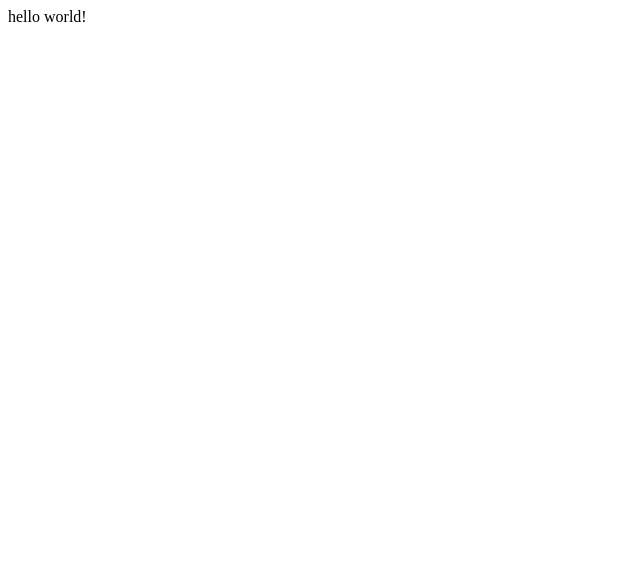
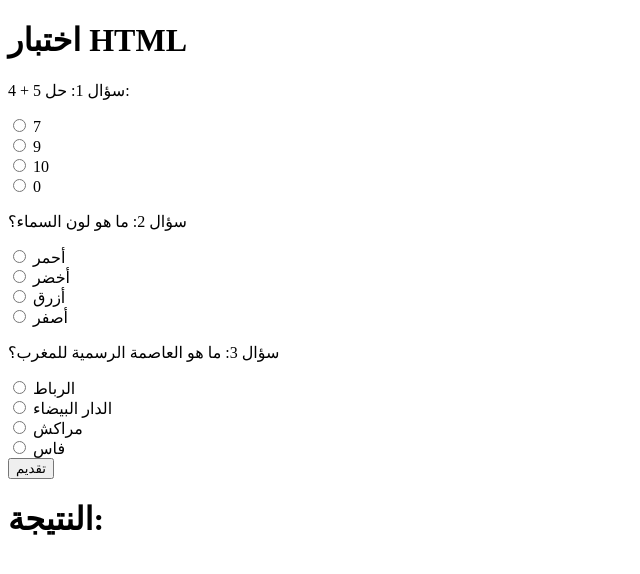
Before and after one commit to Aminwsf/Aminwsf.github.io, a plain HTML site: page index.html in a window 1280 px wide. Shown: the whole page, without its empty margins (0-640 px from the left). Drawn offline with Linux system fonts and the light colour scheme.

Commit message:
Update index.html

```diff
--- a/index.html
+++ b/index.html
@@ -1 +1,64 @@
-hello world!
+<!DOCTYPE html>
+<html>
+<head>
+    <title>اختبار</title>
+    <style>
+        .wrong { color: red; }
+        .correct { color: green; }
+    </style>
+    <script>
+        function checkAnswers(event) {
+            event.preventDefault();
+            var correctAnswers = ["B", "C", "A"];
+            var questions = ["question1", "question2", "question3"];
+            var results = document.getElementById("results");
+            results.innerHTML = "";
+
+            for (var i = 0; i < questions.length; i++) {
+                var radios = document.getElementsByName(questions[i]);
+                var userAnswer;
+                for (var j = 0; j < radios.length; j++) {
+                    radios[j].parentNode.classList.remove("wrong");
+                    radios[j].parentNode.classList.remove("correct");
+                    if (radios[j].checked) {
+                        userAnswer = radios[j].value;
+                        if (userAnswer === correctAnswers[i]) {
+                            radios[j].parentNode.classList.add("correct");
+                            results.innerHTML += "السؤال " + (i + 1) + ": صحيح<br>";
+                        } else {
+                            radios[j].parentNode.classList.add("wrong");
+                            results.innerHTML += "السؤال " + (i + 1) + ": خطأ، الإجابة الصحيحة هي " + correctAnswers[i] + "<br>";
+                        }
+                    }
+                }
+            }
+        }
+    </script>
+</head>
+<body>
+    <h1>اختبار HTML</h1>
+    <form onsubmit="checkAnswers(event)">
+        <p>سؤال 1: حل 5 + 4:</p>
+        <label><input type="radio" name="question1" value="A"> 7</label><br>
+        <label><input type="radio" name="question1" value="B"> 9</label><br>
+        <label><input type="radio" name="question1" value="C"> 10</label><br>
+        <label><input type="radio" name="question1" value="D"> 0</label><br>
+
+        <p>سؤال 2: ما هو لون السماء؟</p>
+        <label><input type="radio" name="question2" value="A"> أحمر</label><br>
+        <label><input type="radio" name="question2" value="B"> أخضر</label><br>
+        <label><input type="radio" name="question2" value="C"> أزرق</label><br>
+        <label><input type="radio" name="question2" value="D"> أصفر</label><br>
+
+        <p>سؤال 3: ما هو العاصمة الرسمية للمغرب؟</p>
+        <label><input type="radio" name="question3" value="A"> الرباط</label><br>
+        <label><input type="radio" name="question3" value="B"> الدار البيضاء</label><br>
+        <label><input type="radio" name="question3" value="C"> مراكش</label><br>
+        <label><input type="radio" name="question3" value="D"> فاس</label><br>
+
+        <input type="submit" value="تقديم">
+    </form>
+    <h1>النتيجة:</h1>
+    <div id="results"></div>
+</body>
+</html>
```
